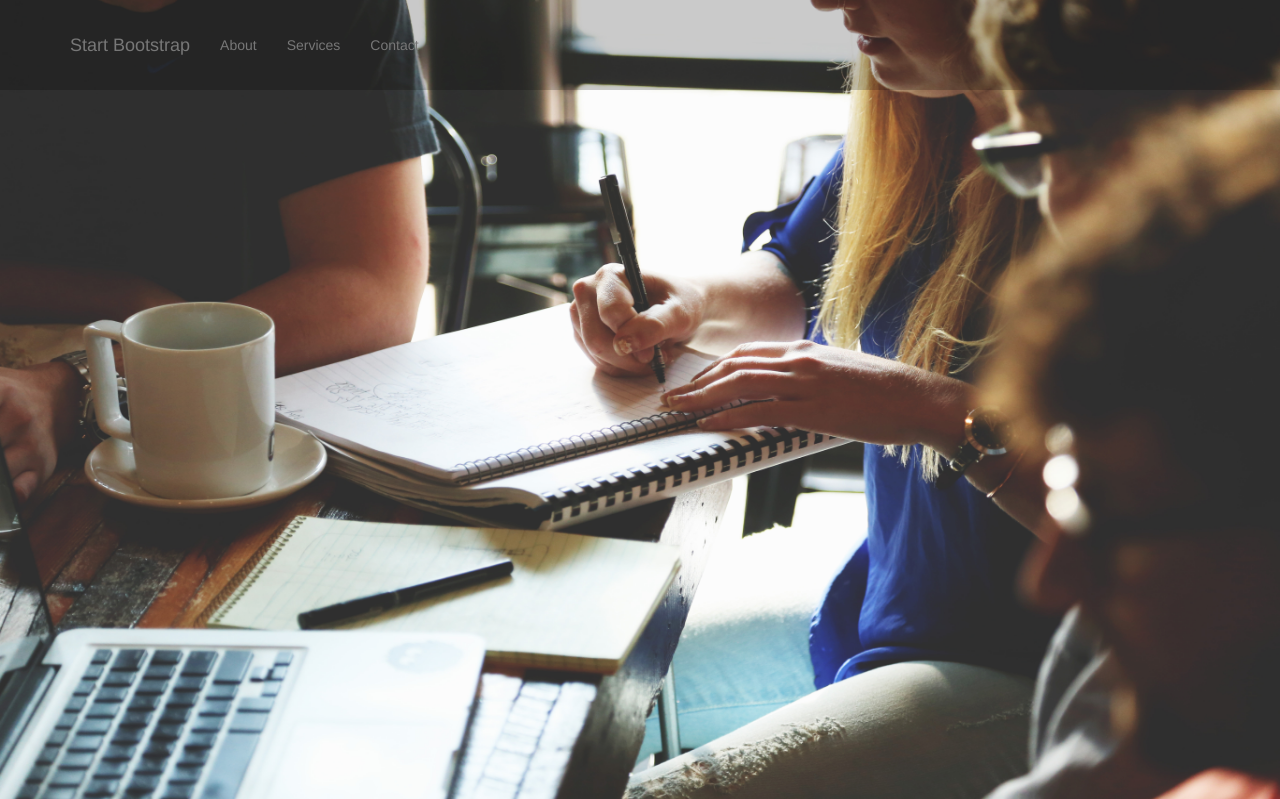
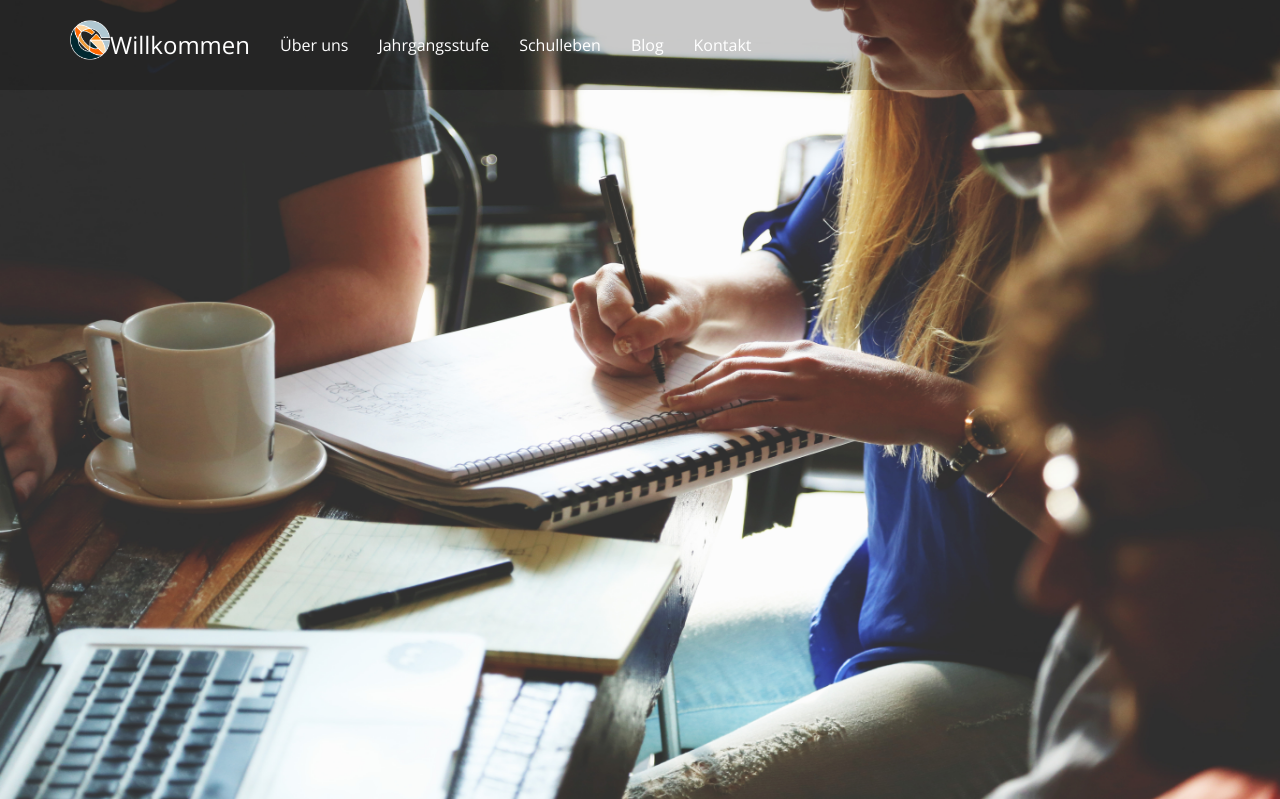
Before and after one commit to dehv/GalileiGymnasium, a PHP site: page / in a window 1280 px wide. Shown: the top 799 px of the page. Run offline with PHP 8.4, Linux system fonts and the light colour scheme; some libraries are stand-ins or nearby versions.

Commit message:
Added logo and changed font size
logo needs fixing and better position

```diff
--- a/index.css
+++ b/index.css
@@ -30,6 +30,36 @@ h2 {
     height: 100vh;
 }
 
+.navbar-default{
+  font-size: 2vh;
+  font-family: 'Open Sans', sans-serif;
+  color: white;
+}
+
+.navbar-default .navbar-brand{
+  font-size: 3vh;
+  font-family: 'Open Sans', sans-serif;
+  color: white;
+}
+.navbar-default img {
+  max-height: 40px;
+  min-height: 40px;
+  max-width: 40px;
+  min-width: 40px;
+
+}
+.navbar-default .navbar-nav>li>a  {
+  color: white;
+}
+
+.navbar-default .navbar-brand:focus, .navbar-default .navbar-brand:hover {
+  color: #d9d9d9;
+}
+
+.navbar-default .navbar-nav>li>a:hover, .navbar-default .navbar-nav>li>a:hover {
+  color: #d9d9d9;
+}
+
 .navbar-fixed-top {
     background-color: rgba(0, 0, 0, 0.2);
     border-bottom: 0;
--- a/index.html
+++ b/index.html
@@ -8,7 +8,9 @@
 
         <link rel="stylesheet" href="https://maxcdn.bootstrapcdn.com/bootstrap/3.3.5/css/bootstrap.min.css">
         <link rel="stylesheet" href="https://cdnjs.cloudflare.com/ajax/libs/octicons/3.1.0/octicons.min.css">
+        <link href='https://fonts.googleapis.com/css?family=Open+Sans:400,600' rel='stylesheet' type='text/css'>
         <link rel="stylesheet" href="index.css">
+
         <!--[if lt IE 9]>
             <script src="https://cdn.jsdelivr.net/html5shiv/3.7.2/html5shiv.min.js"></script>
             <script src="https://cdn.jsdelivr.net/respond/1.4.2/respond.min.js"></script>
@@ -25,7 +27,8 @@
                     <span class="icon-bar"></span>
                     <span class="icon-bar"></span>
                 </button>
-                <a class="navbar-brand page-scroll" href="#page-top">Start Bootstrap</a>
+                <a href="#" class="pull-left"><img src="logo.png"></a>
+                <a class="navbar-brand page-scroll" href="#page-top">Willkommen</a>
             </div>
 
             <!-- Collect the nav links, forms, and other content for toggling -->
@@ -33,17 +36,22 @@
                 <ul class="nav navbar-nav">
                     <!-- Hidden li included to remove active class from about link when scrolled up past about section -->
                     <li class="hidden">
-                        <a class="page-scroll" href="#page-top"></a>
+                        <a href="#page-top"></a>
                     </li>
                     <li>
-                        <a class="page-scroll" href="#about">About</a>
+                        <a href="aboutus.html">Über uns</a>
                     </li>
                     <li>
-                        <a class="page-scroll" href="#services">Services</a>
+                        <a href="">Jahrgangsstufe</a>
                     </li>
                     <li>
-                        <a class="page-scroll" href="#contact">Contact</a>
+                        <a href="schulleben.html">Schulleben</a>
                     </li>
+                    <li>
+                      <a href="blog.html">Blog</a>
+                    </li>
+                    <li>
+                      <a href="contact.html">Kontakt</a>
                 </ul>
             </div>
             <!-- /.navbar-collapse -->
```
Also changed, not shown: logo.png (added).
